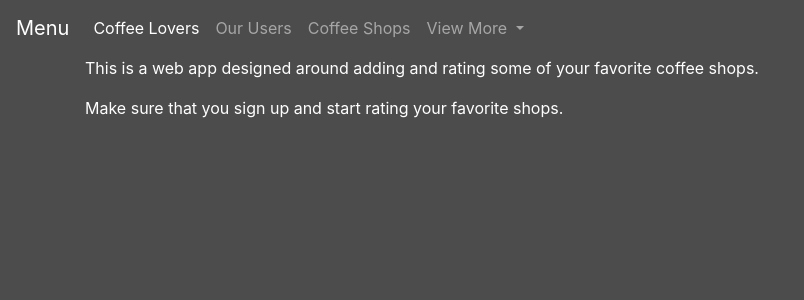
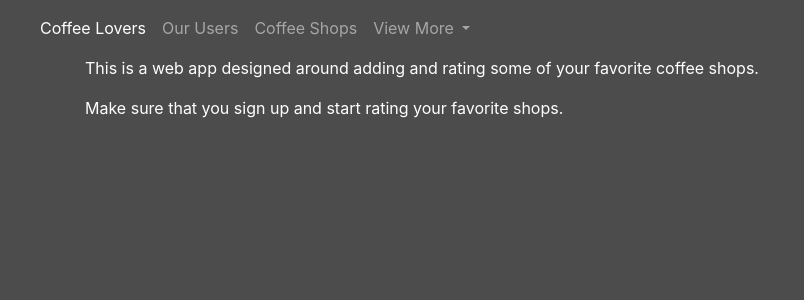
Before and after one commit to sicness9/BrewReview, a Flask app: page /users in a window 1280 px wide. Shown: the top 300 px of the page, without its empty margins (0-804 px from the left). Run offline with Flask 2, Linux system fonts and the light colour scheme; some libraries are stand-ins or nearby versions.

Commit message:
updated the base to remove brand from navbar

```diff
--- a/website/templates/base.html
+++ b/website/templates/base.html
@@ -13,7 +13,9 @@
 <body style="background-color:#4C4C4C;">
 
 <nav class="navbar navbar-expand-lg navbar-dark" style="background-color:transparent">
-    <a class="navbar-brand" href="#">Menu</a>
+    <a class="navbar-brand" href="#">
+
+    </a>
     <button class="navbar-toggler" type="button" data-toggle="collapse" data-target="#navbarSupportedContent" aria-controls="navbarSupportedContent" aria-expanded="false" aria-label="Toggle navigation">
         <span class="navbar-toggler-icon"></span>
     </button>
```
